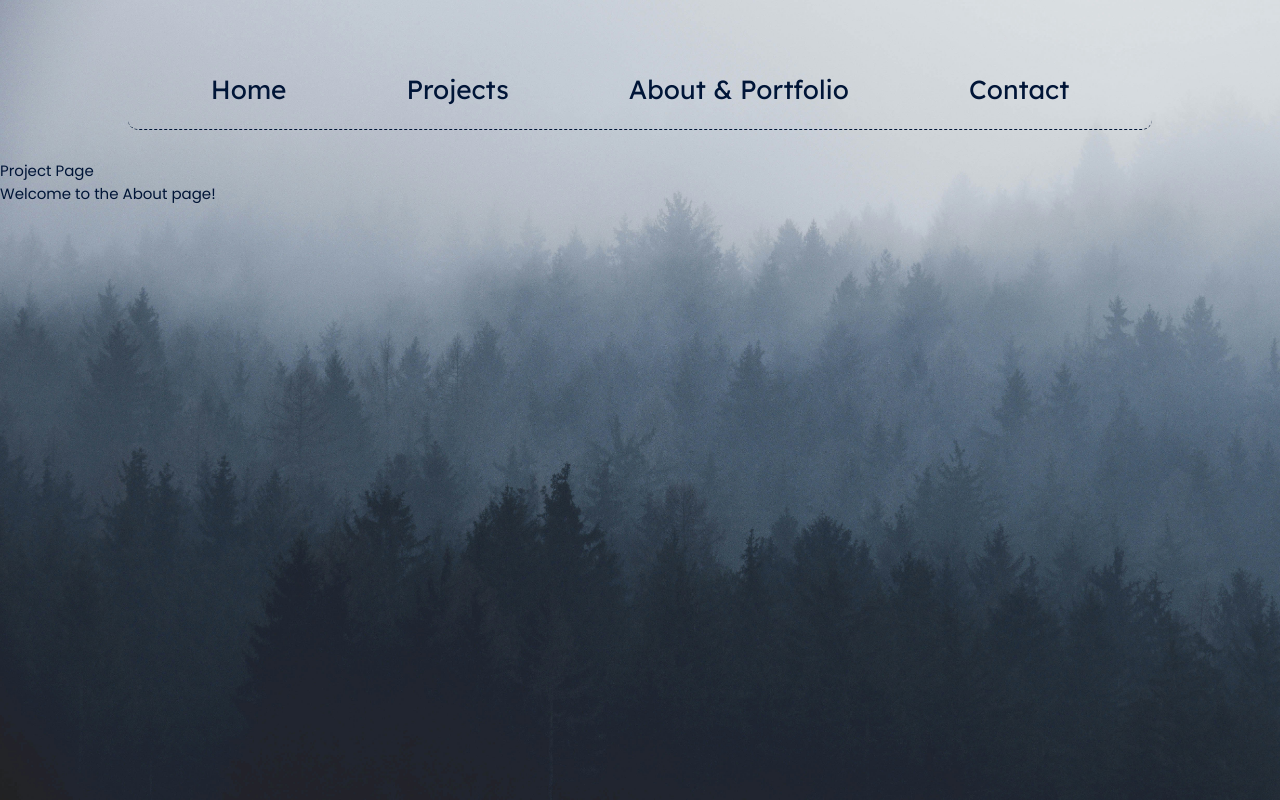
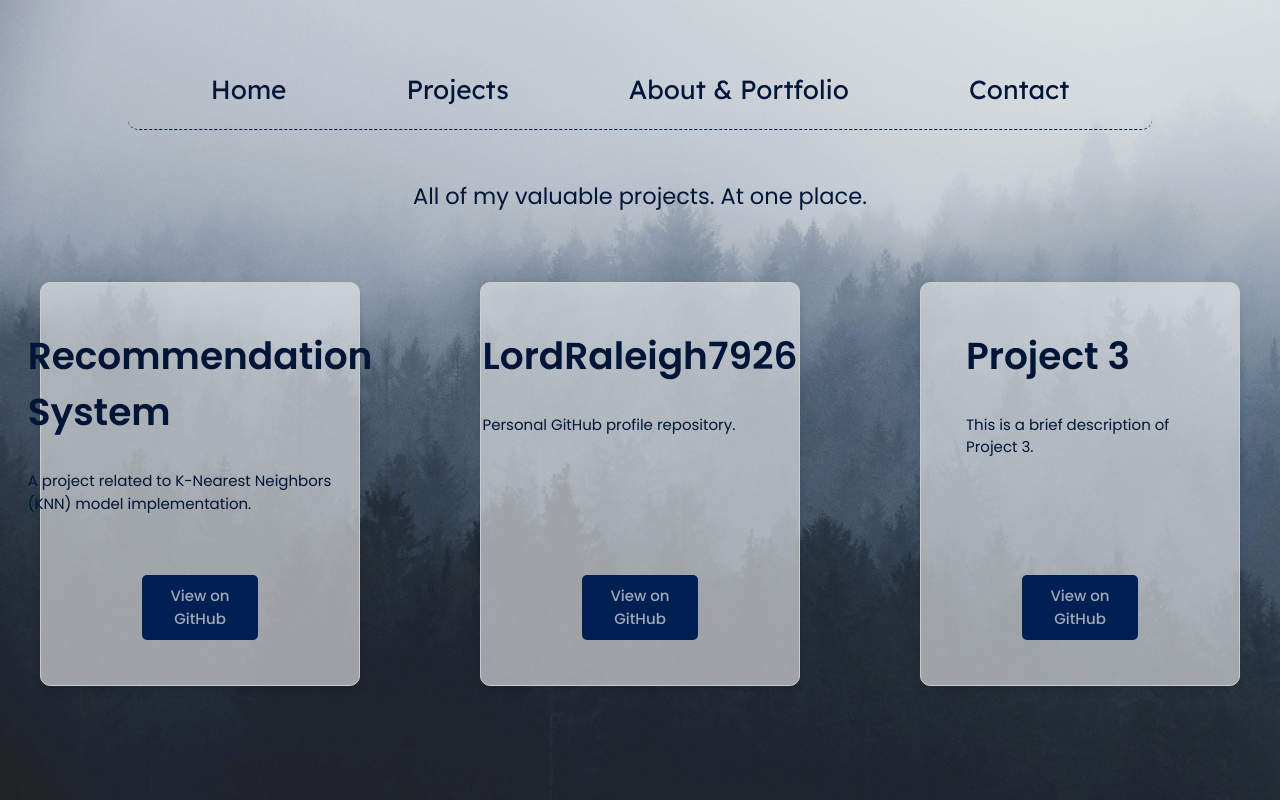
Before and after one commit to AnkushRoy7926/ankushroy.xyz, a Next.js app: page /projects in a window 1280 px wide. Built offline with nearby package versions, Linux system fonts and the light colour scheme; a web font is replaced by a local one.

Commit message:
All done other than putting data in projects page.

```diff
--- a/src/app/page.tsx
+++ b/src/app/page.tsx
@@ -49,7 +49,6 @@ export default function Home() {
   useEffect(() => {
     const timer = setTimeout(() => {
       animateDiv("Name");
-      animateDiv("mobileName");
     }, 100); // Slight delay to make sure the element exists
     () => clearTimeout(timer);
     typeText();
--- a/src/app/projects/page.tsx
+++ b/src/app/projects/page.tsx
@@ -1,8 +1,56 @@
+import React from "react";
+import "@styles/project.css";
+
 export default function About() {
-    return (
-      <div>
-        <h1>Project Page</h1>
-        <p>Welcome to the About page!</p>
+  // Sample project data
+  const projects = [
+    {
+      title: "Recommendation System",
+      description: "A project related to K-Nearest Neighbors (KNN) model implementation.",
+      github: "https://github.com/LordRaleigh7926/Recommendation_System"
+    },
+    {
+      title: "LordRaleigh7926",
+      description: "Personal GitHub profile repository.",
+      github: "https://github.com/LordRaleigh7926/LordRaleigh7926"
+    },
+    {
+      title: "Project 3",
+      description: "This is a brief description of Project 3.",
+      github: "https://github.com/yourusername/project3",
+    },
+    {
+      title: "Project 3",
+      description: "This is a brief description of Project 3.",
+      github: "https://github.com/yourusername/project3",
+    },
+    {
+      title: "Project 3",
+      description: "This is a brief description of Project 3.",
+      github: "https://github.com/yourusername/project3",
+    },
+  ];
+
+  return (
+    <div className="proj-container">
+      <p id='shortProjectText' className="text-center">All of my valuable projects. At one place.</p>
+
+      <div className="project-cards-container">
+        {projects.map((project, index) => (
+          <div key={index} className="project-card">
+            <div id="info"><h3 className="ProjHeader">{project.title}</h3>
+            <p>{project.description}</p></div>
+            <a
+              href={project.github}
+              target="_blank"
+              rel="noopener noreferrer"
+              className="github-link"
+            >
+              View on GitHub
+            </a>
+          </div>
+        ))}
       </div>
-    );
-  }
+    </div>
+  );
+}
--- a/src/components/iconBar.tsx
+++ b/src/components/iconBar.tsx
@@ -1,20 +1,52 @@
-import React from 'react';
-import "@styles/IconBar.css"
+import React, { useState } from 'react';
+import "@styles/IconBar.css";
 import Link from 'next/link';
-
-import { RiGithubLine, RiLinkedinFill, RiAtLine, RiDiscordLine} from "react-icons/ri";
+import { RiGithubLine, RiLinkedinFill, RiAtLine, RiDiscordLine } from "react-icons/ri";
 
 export default function IconBar() {
+  const email = "ankushroy7926@outlook.com";
+  const [showEmailBox, setShowEmailBox] = useState(false);
+
+  const handleDisplayEmail = () => {
+    setShowEmailBox(true);
+    setTimeout(() => setShowEmailBox(false), 3000); // Hide the email box after 3 seconds
+  };
+
   return (
     <div id="iconBarContainer">
       <div className="space-x-0">
         <ul className='mx-auto text-center space-x-12 lg:max-w-md max-w-[20rem] py-28 pb-20' id='iconList'>
-                <li className='text-5xl lg:text-7xl font-semibold icons'><Link target='_blank' rel="noopener noreferrer" href="https://github.com/LordRaleigh7926"><RiGithubLine /></Link></li>
-                <li className='text-5xl lg:text-7xl font-semibold icons'><Link target='_blank' rel="noopener noreferrer" href="https://www.linkedin.com/in/ankush-roy-7926ar/"><RiLinkedinFill /></Link></li>
-                <li className='text-5xl lg:text-7xl font-semibold icons'><Link target='_blank' rel="noopener noreferrer" href="mailto:ankushroy7926@outlook.com"><RiAtLine /></Link></li>
-                <li className='text-5xl lg:text-7xl font-semibold icons'><Link target='_blank' rel="noopener noreferrer" href="https://discord.com/channels/@me/933364775709204541"><RiDiscordLine /></Link></li>
+          <li className='text-5xl lg:text-7xl font-semibold icons'>
+            <Link target='_blank' rel="noopener noreferrer" href="https://github.com/LordRaleigh7926">
+              <RiGithubLine />
+            </Link>
+          </li>
+          <li className='text-5xl lg:text-7xl font-semibold icons'>
+            <Link target='_blank' rel="noopener noreferrer" href="https://www.linkedin.com/in/ankush-roy-7926ar/">
+              <RiLinkedinFill />
+            </Link>
+          </li>
+          <li
+            className='text-5xl lg:text-7xl font-semibold icons'
+            onClick={handleDisplayEmail}
+            style={{ cursor: 'pointer' }}
+          >
+            <RiAtLine />
+          </li>
+          <li className='text-5xl lg:text-7xl font-semibold icons'>
+            <Link target='_blank' rel="noopener noreferrer" href="https://discord.com/channels/@me/933364775709204541">
+              <RiDiscordLine />
+            </Link>
+          </li>
         </ul>
       </div>
+
+      {/* Display Email Box */}
+      {showEmailBox && (
+        <div className="email-box">
+          <p>{email}</p>
+        </div>
+      )}
     </div>
   );
 }
--- a/src/components/navbar.tsx
+++ b/src/components/navbar.tsx
@@ -13,7 +13,6 @@ export default function Navbar() {
               <Link className='links' href="/about">About & Portfolio</Link>
 
               <Link className='links' href="/contact">Contact</Link>
-
         </div>
       </div>
     );
--- a/src/styles/index.css
+++ b/src/styles/index.css
@@ -92,8 +92,6 @@
     margin: 0;
     display: hidden;
 
-    clip-path: inset(0 100% 0 0);
-
 }
 
 
--- a/src/styles/navbar.css
+++ b/src/styles/navbar.css
@@ -63,3 +63,31 @@
         margin-top: auto;
     }
   }
+
+@media screen and (max-width: 812px) {
+    #Nav {
+        width: 100vw;
+        height: 10vh;
+        background-color: rgba(255,255,255, 0.3);
+        /* background-color: rgba(0,21,55, 0.8); */
+        /* color: #a0a9b8; */
+        box-shadow: 0 4px 8px rgba(0, 0, 0, 0.1);
+
+        border-top: 1px dashed rgb(0,21,55);
+
+        margin-top: 0;
+        border-radius: 0;
+        top: 0;
+    }
+    .links{
+        margin: 0 1rem;
+        font-size: 2rem;
+
+    }
+
+    .links:hover{
+        transform: none;
+    }
+
+
+}
--- /dev/null
+++ b/src/styles/project.css
@@ -0,0 +1,121 @@
+.proj-container {
+    padding: 20px;
+  }
+
+  .project-cards-container {
+    gap: 8rem;
+    margin: 8rem;
+    margin-top: 4.5rem;
+    display: grid;
+    grid-template-columns: repeat(3, 1fr);
+    /* grid-template-rows: 60vh; */
+    justify-content: center;
+  }
+
+  .project-card {
+    border: 1px solid #ccc;
+    border-radius: 10px;
+    padding: 15px;
+    width: 25vw;
+    text-align: center;
+    box-shadow: 0 4px 8px rgba(0, 0, 0, 0.1);
+    background-color: rgba(244, 244, 244, 0.6);
+    height: 100%;
+
+    display: flex; /* Use Flexbox for alignment */
+    flex-direction: column; /* Stack elements vertically */
+    justify-content: space-between; /* Push content to the edges */
+    align-items: center;
+}
+
+
+.project-card p {
+      text-align: left;
+    margin: 2rem;
+  }
+
+  .github-link {
+    display: inline-block;
+    margin: 2rem;
+    padding: 10px 20px;
+    margin-top: auto; /* Push the link to the bottom */
+    background-color: rgb(0, 31, 82);
+    color: #a0a9b8;
+    border-radius: 5px;
+    width: 40%;
+    text-decoration: none;
+    margin-top: 2rem;
+    font-weight: 500;
+  }
+
+  /* .github-link:hover {
+    background-color: #0056b3;
+  } */
+
+
+  .ProjHeader{
+    font-size: 2.5rem;
+    margin: 2rem;
+    font-weight: 600;
+    text-align: left;
+
+  }
+#shortProjectText {
+  font-size: 1.5rem;
+}
+
+@media screen and (max-width: 1724){
+
+  .ProjHeader{
+    font-size: 2rem;
+  }
+
+  .project-cards-container{
+    column-gap: 3rem;
+  }
+}
+
+@media screen and (max-width: 1440){
+
+  .ProjHeader{
+    font-size: 1.8rem;
+  }
+}
+@media screen and (max-width: 1250){
+
+
+  .project-cards-container{
+    grid-template-columns: repeat(2, 1fr);
+    gap: 4rem;
+  }
+
+  .project-card{
+    width: 40vw;
+  }
+}
+
+@media screen and (max-width: 884){
+
+  .ProjHeader{
+    font-size: 3rem;
+  }
+
+  .project-cards-container{
+    grid-template-columns: repeat(1, 1fr);
+    gap: 4rem;
+  }
+
+  .project-card{
+    width: 100%;
+
+  }
+
+  .project-card p {
+    font-size: 2rem;
+
+  }
+
+  #shortProjectText {
+    font-size: 1.8rem;
+  }
+}
```
Also changed, not shown: src/styles/IconBar.css (+36 -0 lines), src/styles/about.css (+8 -1 lines). Lines whose indentation alone changed are shown as unchanged.
